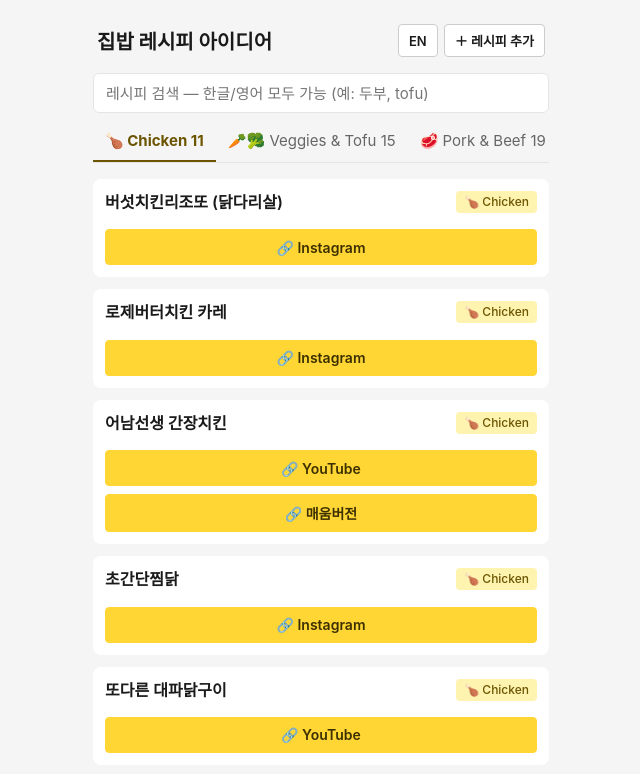
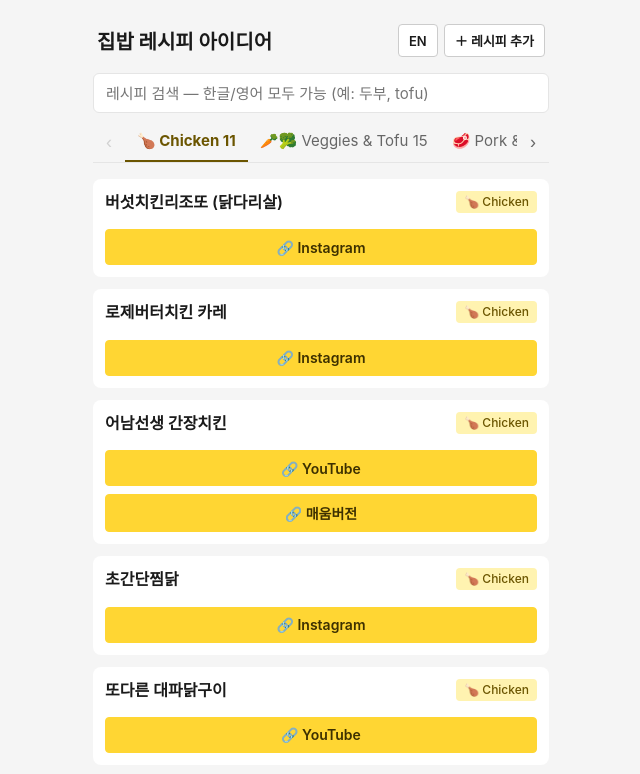
Before and after one commit to imseon-k/jipbap-recipes, a plain HTML site: page index.html in a window 1280 px wide. Shown: the top 774 px of the page, without its empty margins (319-959 px from the left). Drawn offline with Linux system fonts and the light colour scheme.

Commit message:
Add scroll arrows to category tabs

```diff
--- a/index.html
+++ b/index.html
@@ -98,14 +98,36 @@
   }
   .search::placeholder { color: #757575; }
 
-  /* adm-tabs — underline indicator style */
+  /* adm-tabs — underline indicator style, with edge scroll arrows */
+  .tabs-wrap {
+    display: flex;
+    align-items: stretch;
+    margin: 0 0 16px;
+    border-bottom: 1px solid var(--adm-color-border);
+  }
+  .tab-arrow {
+    flex-shrink: 0;
+    width: 32px;
+    font-size: 18px;
+    line-height: 1;
+    color: var(--adm-color-text-secondary);
+    background: transparent;
+    border: 0;
+    cursor: pointer;
+    padding: 0;
+  }
+  .tab-arrow:disabled {
+    opacity: 0.25;
+    cursor: default;
+  }
   .tabs {
+    flex: 1;
+    min-width: 0;
     display: flex;
     overflow-x: auto;
     -webkit-overflow-scrolling: touch;
     scrollbar-width: none;
-    margin: 0 0 16px;
-    border-bottom: 1px solid var(--adm-color-border);
+    scroll-behavior: smooth;
   }
   .tabs::-webkit-scrollbar { display: none; }
   .tabs button {
@@ -297,7 +319,11 @@
 
 <input type="search" id="search" class="search" placeholder="레시피 검색 (예: 두부, 김밥, 파스타)">
 
-<nav class="tabs" id="tabs"></nav>
+<div class="tabs-wrap">
+  <button class="tab-arrow" id="tab-prev" aria-label="Scroll tabs left">‹</button>
+  <nav class="tabs" id="tabs"></nav>
+  <button class="tab-arrow" id="tab-next" aria-label="Scroll tabs right">›</button>
+</div>
 
 <p class="count" id="count" hidden></p>
 
@@ -569,6 +595,7 @@ function renderTabs() {
     });
     tabs.appendChild(btn);
   });
+  updateArrows();
 }
 
 function render() {
@@ -653,6 +680,20 @@ document.getElementById("f-save").addEventListener("click", () => {
   render();
 });
 
+/* --- Tab scroll arrows --- */
+const tabsEl = document.getElementById("tabs");
+const tabPrev = document.getElementById("tab-prev");
+const tabNext = document.getElementById("tab-next");
+
+function updateArrows() {
+  tabPrev.disabled = tabsEl.scrollLeft <= 0;
+  tabNext.disabled = tabsEl.scrollLeft + tabsEl.clientWidth >= tabsEl.scrollWidth - 1;
+}
+tabPrev.addEventListener("click", () => tabsEl.scrollBy({ left: -160 }));
+tabNext.addEventListener("click", () => tabsEl.scrollBy({ left: 160 }));
+tabsEl.addEventListener("scroll", updateArrows);
+window.addEventListener("resize", updateArrows);
+
 /* --- Language toggle --- */
 document.getElementById("lang-btn").addEventListener("click", () => {
   state.lang = state.lang === "ko" ? "en" : "ko";
```
